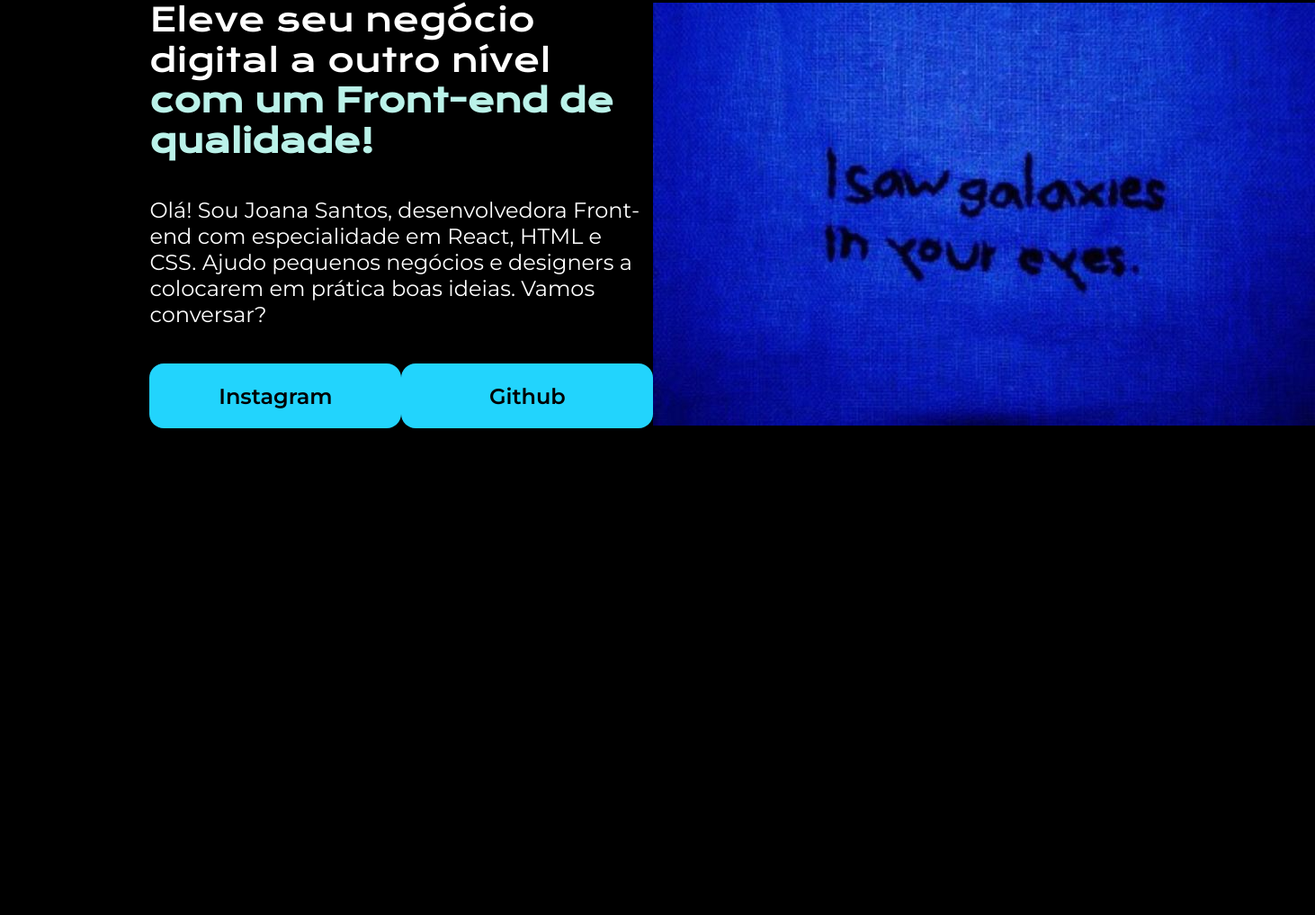
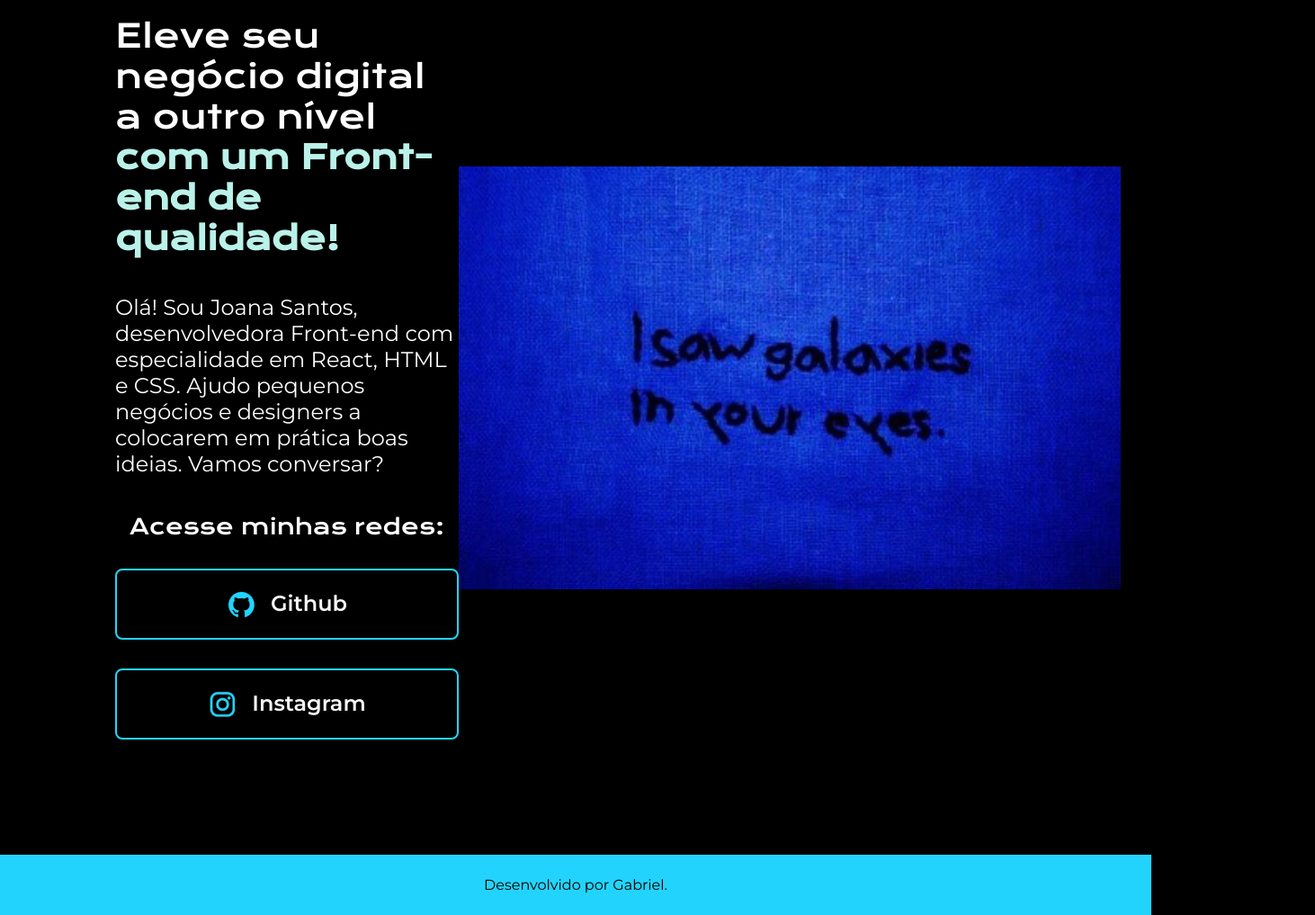
Before and after one commit to biellirsk/Site-html, a plain HTML site: page index.html in a window 1280 px wide. Shown: the part 129-1146 px from the top of the page at 90% size, 1462 px wide, since content can reach past the window. Before the commit the page ends 928 px from the top, so only its background shows below. Drawn offline with nearby package versions, Linux system fonts and the light colour scheme.

Commit message:
Novo Visual

```diff
--- a/index.html
+++ b/index.html
@@ -7,19 +7,33 @@
     <link rel="stylesheet" href="styles.css">
 </head>
 <body>
-    <header></header>
+    <header class="cabecalho">
+        <nav class="cabecalho__menu">
+            <a class="cabecalho__menu__link">Home</a>
+            <a class="cabecalho__menu__link">Sobre mim</a>
+        </nav>
+    </header>
     <main class="apresentacao">
         <section class="apresentacao__conteudo">
             <h1 class="apresentacao__conteudo__titulo">Eleve seu negócio digital a outro nível <strong class="titulo-destaque">com um Front-end de qualidade!</strong></h1>
             <p class="apresentacao__conteudo__paragrafo">Olá! Sou Joana Santos, desenvolvedora Front-end com especialidade em React, HTML e CSS. Ajudo pequenos negócios e designers a colocarem em prática boas ideias. Vamos conversar?</p>
             <div class="apresentacao__links">
-                <a class="apresentacao__links__link" href="https://instagram.com">Instagram</a>
-                <a class="apresentacao__links__link" href="https://Github.com">Github</a>
+                <h2 class="apresentacao__links__subtitulo">Acesse minhas redes:</h2>
+                <a class="apresentacao__links__link" href="https://Github.com">
+                    <img src="./assets/github.png">
+                    Github
+                </a>
+                <a class="apresentacao__links__link" href="https://Instagram.com">
+                    <img src="./assets/instagram.png">
+                    Instagram
+                </a>
             </div>
         </section>
-        <img src="Capa Pra Twitter.jpeg" alt="I saw galaxies in your eyes">
+        <img src="./assets/Capa Pra Twitter.jpeg" alt="I saw galaxies in your eyes">
 
     </main>
-    <footer></footer>
+    <footer class="rodape">
+        <p>Desenvolvido por Gabriel.</p>
+    </footer>
 </body>
 </html>
--- a/styles.css
+++ b/styles.css
@@ -7,7 +7,7 @@
 
 
 body {
-    height: 100vh;
+    /* height: 100vh; */
     box-sizing: border-box;
     background-color: #000000;
     color: #FFFFFF;
@@ -18,7 +18,7 @@ body {
 }
 
 .apresentacao {
-    margin: 10% 13%;
+    padding: 10% 10%;
     display:flex;
     align-items: center;
     justify-content: space-between;
@@ -45,18 +45,45 @@ body {
 
 .apresentacao__links {
     display:flex;
+    flex-direction: column;
     justify-content: space-between;
+    align-items: center;
+    gap: 32px;
+}
+
+.apresentacao__links__subtitulo {
+    font-family: 'Krona One', serif;
+    font-weight: 400;
+    font-size: 24px;
 }
 
 .apresentacao__links__link {
-    background-color: #22D4FD;
-    width: 280px;
+    /* background-color: #22D4FD; */
+    display: flex;
+    justify-content: center;
+    gap: 16px;
+    border: 2px solid #22D4FD;
+    width: 378px;
     text-align: center;
-    border-radius: 16px;
+    border-radius: 8px;
     font-size: 24px;
     padding: 21.5px 0;
     text-decoration: none;
-    color: #000000;
+    color: #F6F6F6;
     font-family: "Montserrat", serif;
     font-weight: 600;
 }
+
+.apresentacao__links__link:hover {
+    background-color: #272727;
+}
+
+
+.rodape {
+    padding: 24px;
+    color: #000000;
+    background-color: #22D4FD;
+    text-align: center;
+    font-family: 'Montserrat', serif;
+    font-size: 16px;
+}
```
Also changed, not shown: assets/Capa Pra Twitter.jpeg (renamed from Capa Pra Twitter.jpeg), assets/Imagem.png (added), assets/github.png (added), assets/instagram.png (added), assets/linkedin.png (added), assets/twitch.png (added), assets/twitter-novo.png (added), assets/twitter.png (added).
